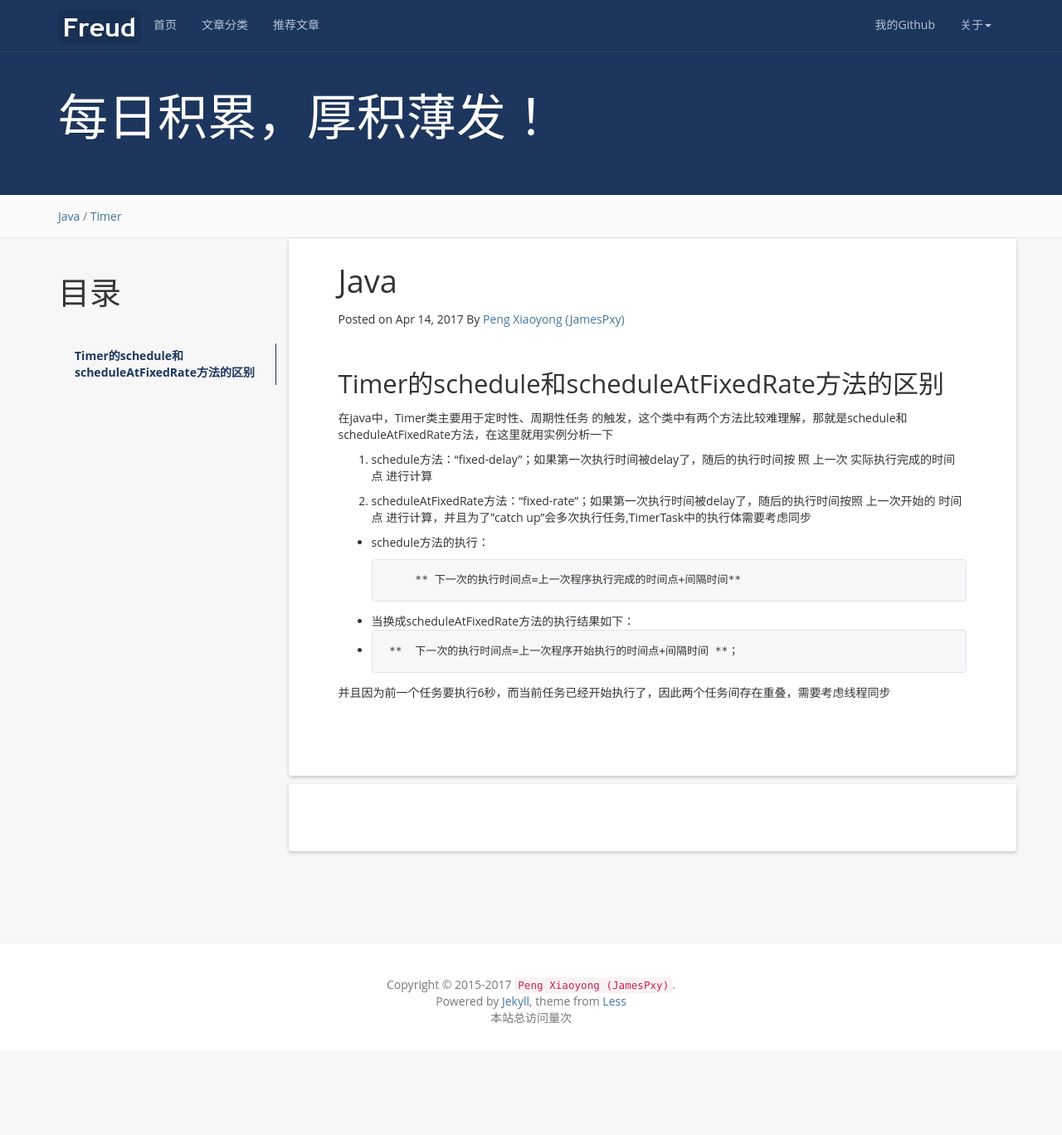
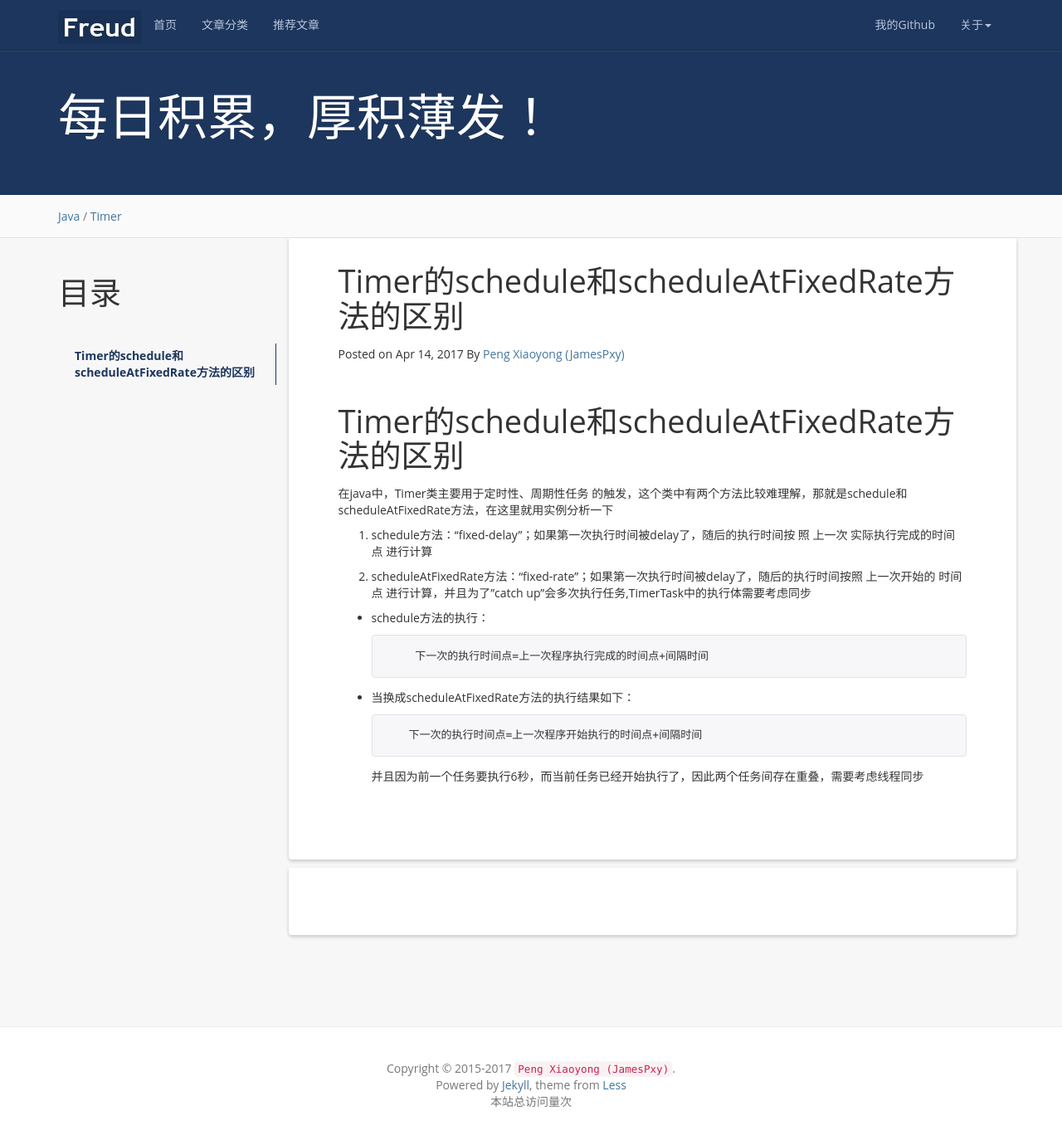
Before and after one commit to JamesPxy/MyBlog, a Jekyll site: the page built from _posts/2017-4-14-Timer的schedule和scheduleAtFixedRate方法的区别.md, in a window 1280 px wide and 1368 px high. Shown: the whole window at 83% size. Built offline with Jekyll 4.4.1, drawn with Linux system fonts in a browser that asks for light colours; nearby versions of some CDN libraries; comment, search, counter and statistics services are not loaded.

Commit message:
format  text
格式化文档

```diff
--- a/_posts/2017-4-14-Timer的schedule和scheduleAtFixedRate方法的区别.md
+++ b/_posts/2017-4-14-Timer的schedule和scheduleAtFixedRate方法的区别.md
@@ -1,6 +1,6 @@
 ---
 layout: post
-title:  Java
+title:  Timer的schedule和scheduleAtFixedRate方法的区别
 date:   2017-4-14 10:59:00 +0800
 categories: Java
 tag: Timer
@@ -10,7 +10,7 @@ tag: Timer
 
 
 Timer的schedule和scheduleAtFixedRate方法的区别
----------
+==================
 
 在java中，Timer类主要用于定时性、周期性任务 的触发，这个类中有两个方法比较难理解，那就是schedule和scheduleAtFixedRate方法，在这里就用实例分析一下
 
@@ -22,12 +22,12 @@ Timer的schedule和scheduleAtFixedRate方法的区别
 
 - schedule方法的执行：
 
-          ** 下一次的执行时间点=上一次程序执行完成的时间点+间隔时间**
+          下一次的执行时间点=上一次程序执行完成的时间点+间隔时间
 
 
 
 - 当换成scheduleAtFixedRate方法的执行结果如下：
--
-		**  下一次的执行时间点=上一次程序开始执行的时间点+间隔时间 **；
+
+		 下一次的执行时间点=上一次程序开始执行的时间点+间隔时间
 
   并且因为前一个任务要执行6秒，而当前任务已经开始执行了，因此两个任务间存在重叠，需要考虑线程同步
```
